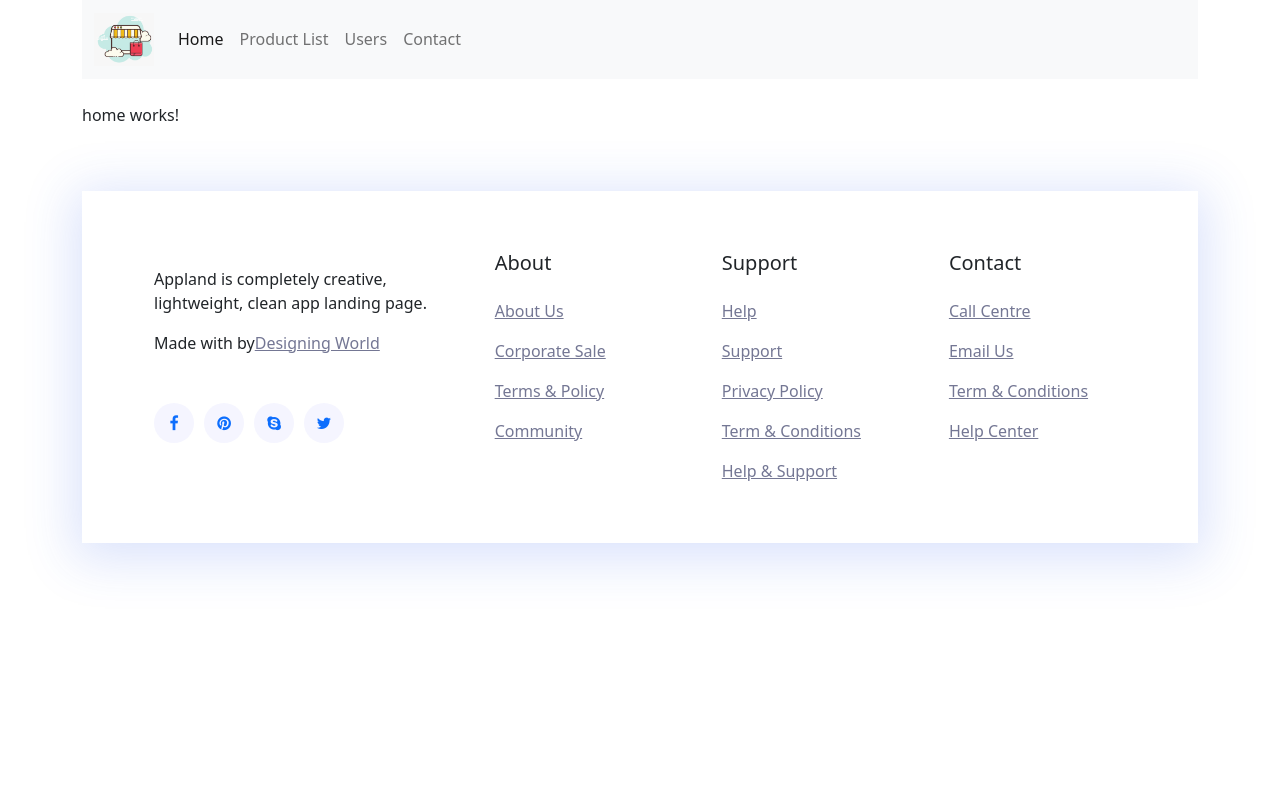
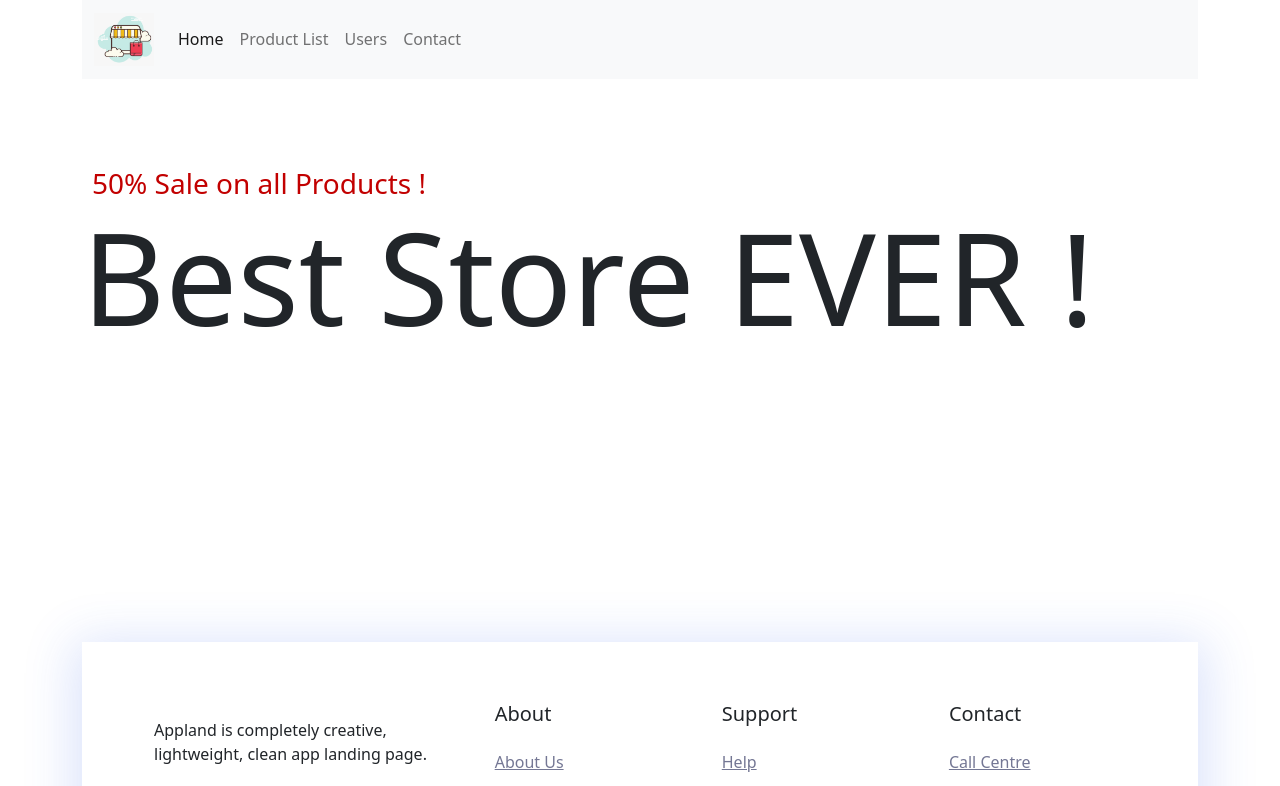
Before and after one commit to HaythemLazaar/AngularProjectTwin3, an Angular app: page /home in a window 1280 px wide. Shown: the top 786 px of the page. Built offline with nearby package versions, Linux system fonts and the light colour scheme.

Commit message:
added not-found page

```diff
--- a/src/app/app-routing.module.ts
+++ b/src/app/app-routing.module.ts
@@ -5,12 +5,15 @@ import { ListProductComponent } from './list-product/list-product.component';
 import { HomeComponent } from './home/home.component';
 import { ListUserComponent } from './list-user/list-user.component';
 import { ContactComponent } from './contact/contact.component';
+import { NotFoundComponent } from './not-found/not-found.component';
 
 const ROUTES: Routes=[
   {path:"product", component: ListProductComponent},
   {path:"user", component: ListUserComponent},
   {path:"home", component: HomeComponent},
-  {path:"contact", component: ContactComponent}
+  {path:"", component: HomeComponent},
+  {path:"contact", component: ContactComponent},
+  {path:"**", component: NotFoundComponent}
 ]
 
 @NgModule({
--- a/src/app/app.module.ts
+++ b/src/app/app.module.ts
@@ -10,6 +10,7 @@ import { RouterModule, Routes } from '@angular/router';
 import { HomeComponent } from './home/home.component';
 import { ContactComponent } from './contact/contact.component';
 import { AppRoutingModule } from './app-routing.module';
+import { NotFoundComponent } from './not-found/not-found.component';
 
 
 
@@ -21,7 +22,8 @@ import { AppRoutingModule } from './app-routing.module';
     FooterComponent,
     ListUserComponent,
     HomeComponent,
-    ContactComponent
+    ContactComponent,
+    NotFoundComponent
   ],
   imports: [
     BrowserModule,
--- a/src/app/home/home.component.css
+++ b/src/app/home/home.component.css
@@ -0,0 +1,12 @@
+h1{
+    font-size: 8rem;
+    margin: 0;
+    padding-bottom: 15rem;
+}
+
+h3{
+    margin: 0;
+    color: rgb(194, 0, 0);
+    padding-top: 4rem;
+    margin-left: 10px;
+}
--- a/src/app/home/home.component.html
+++ b/src/app/home/home.component.html
@@ -1 +1,2 @@
-<p>home works!</p>
+<h3>50% Sale on all Products !</h3>
+<h1>Best Store EVER !</h1>
--- a/src/app/list-product/list-product.component.ts
+++ b/src/app/list-product/list-product.component.ts
@@ -10,7 +10,7 @@ export class ListProductComponent implements OnInit {
 
   public title: String
   public list: Product[]
-  public priceMax: number = 100;
+  public priceMax: number = 10000;
   constructor() {
   }
 
--- /dev/null
+++ b/src/app/not-found/not-found.component.css
@@ -0,0 +1,13 @@
+h1{
+    font-size: 6rem;
+}
+
+.fallback-button > a{
+    text-decoration: none;
+    color: rgb(0, 0, 0);
+
+}
+
+.fallback-button{
+    padding: 50px 0 0 20px;
+}
--- /dev/null
+++ b/src/app/not-found/not-found.component.html
@@ -0,0 +1,4 @@
+<h1>
+    OOPS !
+</h1>
+<div class="fallback-button"><a routerLink="/home">← Return Home</a></div>
--- /dev/null
+++ b/src/app/not-found/not-found.component.ts
@@ -0,0 +1,15 @@
+import { Component, OnInit } from '@angular/core';
+
+@Component({
+  selector: 'app-not-found',
+  templateUrl: './not-found.component.html',
+  styleUrls: ['./not-found.component.css']
+})
+export class NotFoundComponent implements OnInit {
+
+  constructor() { }
+
+  ngOnInit(): void {
+  }
+
+}
```
